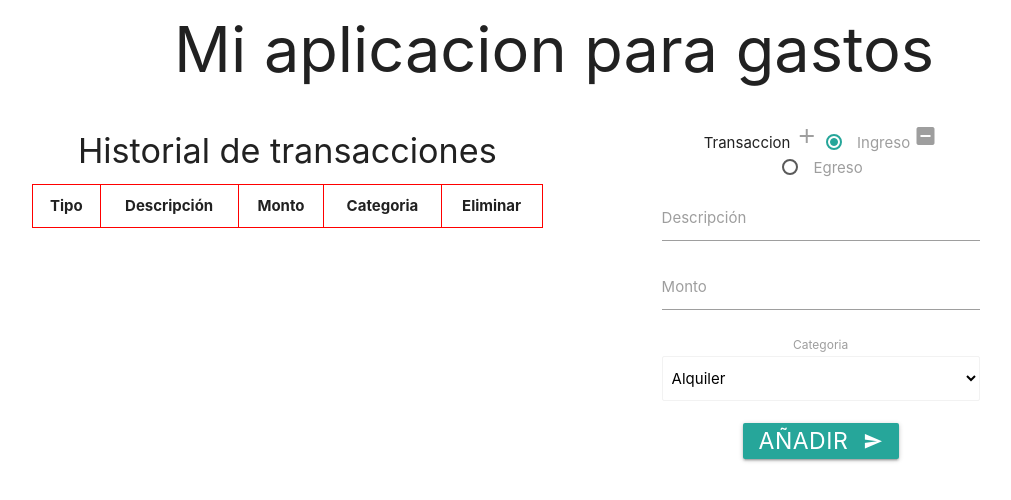
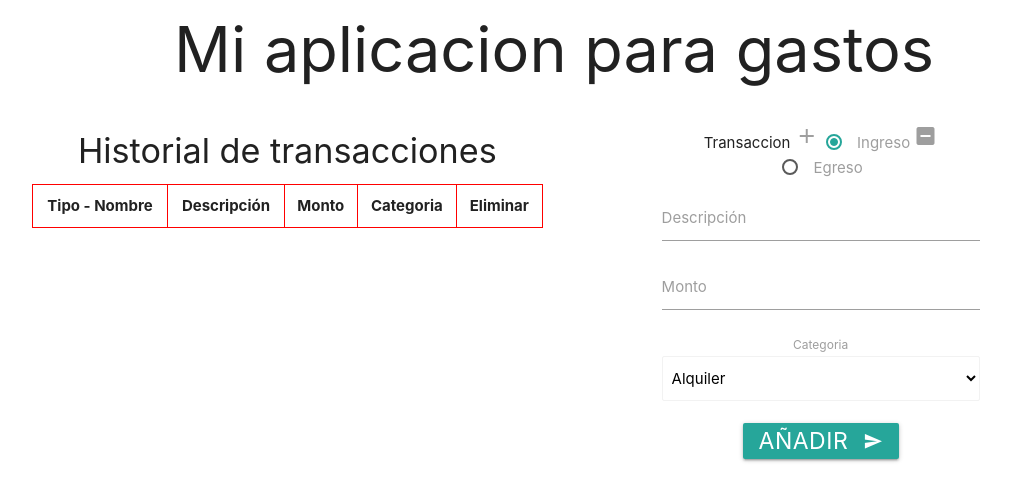
Before and after one commit to sedian27/mi-aplicacion-para-gastos, a plain HTML site: page index.html in a window 1280 px wide. Shown: the whole page, without its empty margins (86-1097 px from the left). Drawn offline with nearby package versions, Linux system fonts and the light colour scheme.

```diff
--- a/index.html
+++ b/index.html
@@ -19,7 +19,7 @@
                 <thead>
                     <tr>
                         <th scope="col">
-                            Tipo
+                            Tipo - Nombre
                         </th>
                         <th scope="col">
                             Descripción
```
